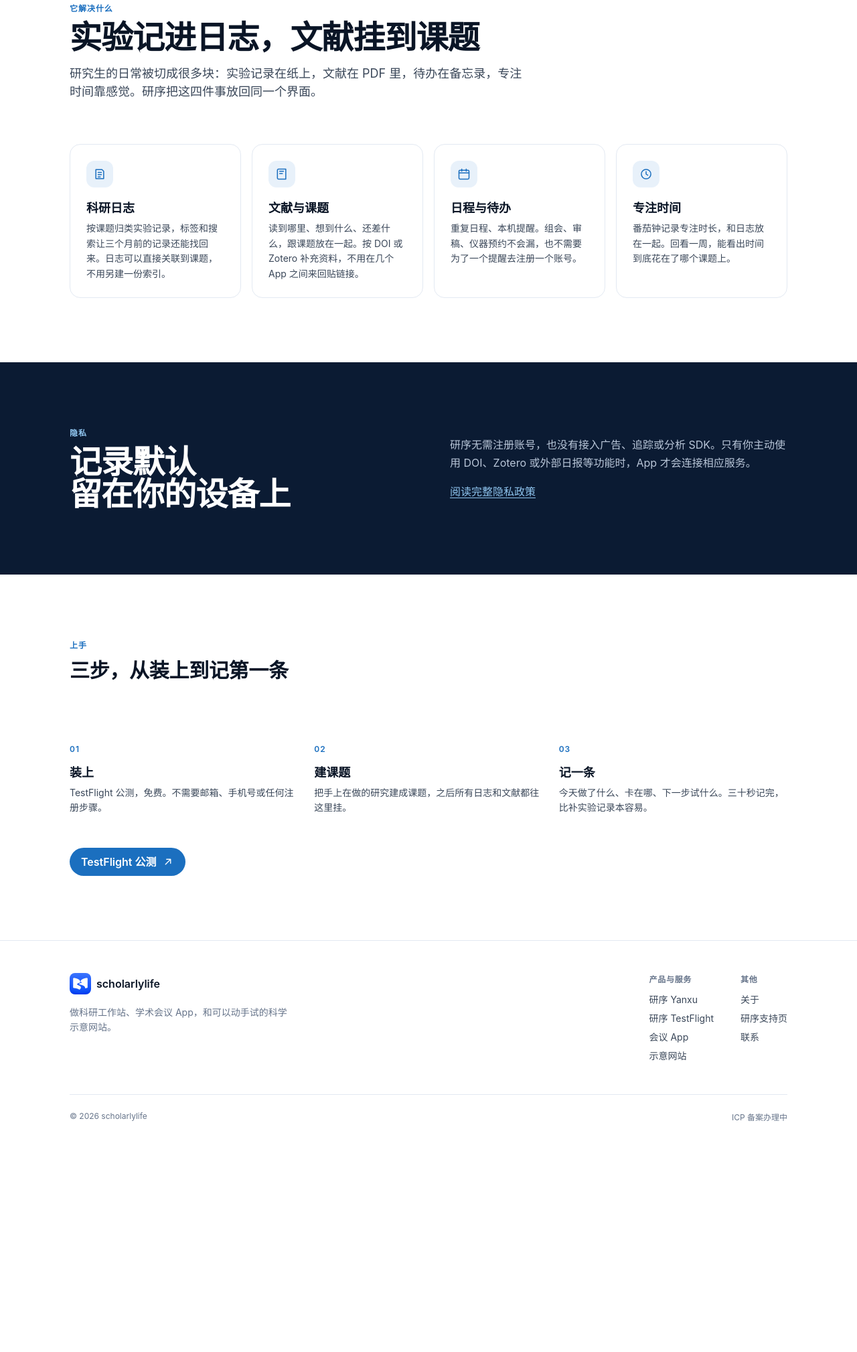
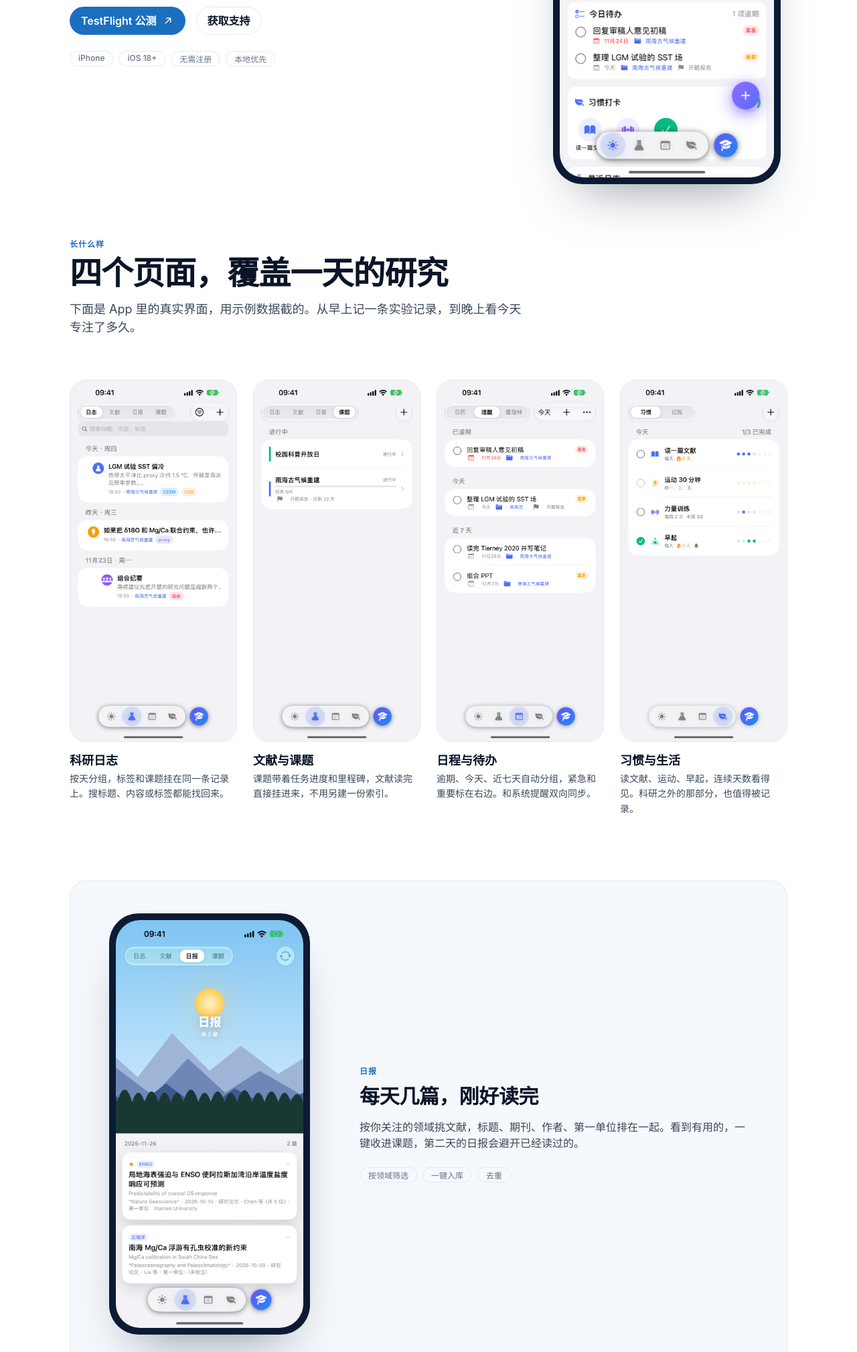
Before and after one commit to Brian-jiangz/scholarlylife, a plain HTML site: page yanxu/index.html in a window 1280 px wide. Shown: the part 585-2604 px from the top of the page at 67% size. Before the commit the page ends 2325 px from the top, so only its background shows below. Drawn offline with Linux system fonts and the light colour scheme.

Commit message:
Add real Yanxu screenshots and rebuild the Yanxu page around them

```diff
--- a/styles.css
+++ b/styles.css
@@ -18,6 +18,7 @@ a{color:inherit;text-decoration:none}
 .heading-1{font-size:60px;line-height:1;font-weight:600;letter-spacing:-.025em}
 .heading-2{font-size:48px;line-height:1;font-weight:600;letter-spacing:-.02em}
 .heading-3{font-size:30px;line-height:1.2;font-weight:600;letter-spacing:-.01em}
+.heading-1,.heading-2,.heading-3{word-break:keep-all;overflow-wrap:anywhere}
 .title-2{font-size:18px;line-height:1.55;font-weight:500}
 .title-5{font-size:12px;line-height:1.33;font-weight:500}
 .body-3{font-size:16px;line-height:1.5}
@@ -370,5 +371,47 @@ details p{margin-top:var(--s-100);font-size:14px;line-height:1.7;color:var(--ink
 @media (max-width:1100px){.feature-cards4{grid-template-columns:repeat(2,minmax(0,1fr))}}
 @media (max-width:600px){.feature-cards4{grid-template-columns:minmax(0,1fr)}}
 @media (max-width:600px){.case-stats-inline{grid-template-columns:minmax(0,1fr)}}
+
+/* Yanxu product page */
+.hero-split .hero-split-grid{
+  max-width:1120px;
+  display:grid;
+  grid-template-columns:minmax(0,1fr) 360px;
+  gap:var(--s-800);
+  align-items:center;
+}
+.device{width:100%;max-width:340px;margin:0 auto;padding:10px;border-radius:44px;
+  background:#0B1B33;box-shadow:0 40px 80px -40px rgba(11,27,51,.5)}
+.device img{width:100%;display:block;border-radius:36px}
+.device.small{max-width:300px}
+
+.shots4{display:grid;grid-template-columns:repeat(4,minmax(0,1fr));gap:var(--s-300)}
+.shot-card{margin:0;display:flex;flex-direction:column;gap:var(--s-200)}
+.shot-card img{width:100%;border-radius:24px;border:1px solid var(--line);background:#fff}
+.shot-card h3{font-size:18px;line-height:1.3;font-weight:600;margin-bottom:var(--s-50)}
+.shot-card p{font-size:14px;line-height:1.6;color:var(--ink-2)}
+
+.digest-band{display:grid;grid-template-columns:320px minmax(0,1fr);gap:var(--s-700);
+  align-items:center;background:var(--bg-2);border:1px solid var(--line);
+  border-radius:24px;padding:var(--s-600)}
+
+@media (max-width:1100px){.shots4{grid-template-columns:repeat(2,minmax(0,1fr))}}
+@media (max-width:900px){
+  .hero-split .hero-split-grid{grid-template-columns:minmax(0,1fr);gap:var(--s-600)}
+  .digest-band{grid-template-columns:minmax(0,1fr);gap:var(--s-500);padding:var(--s-400)}
+}
+@media (max-width:700px){
+  .shots4{
+    display:flex;
+    gap:var(--s-200);
+    overflow-x:auto;
+    scroll-snap-type:x mandatory;
+    -webkit-overflow-scrolling:touch;
+    margin:0 calc(-1 * var(--s-300));
+    padding:0 var(--s-300) var(--s-75);
+  }
+  .shot-card{flex:0 0 78%;scroll-snap-align:start}
+  .shot-card img{border-radius:20px}
+}
 @media (min-width:901px){.case-teaser{grid-template-columns:.86fr 1.14fr}}
 .trio-top img.mark-wide{background:#fff;border:1px solid var(--line);padding:6px;object-fit:contain}
--- a/yanxu/index.html
+++ b/yanxu/index.html
@@ -4,7 +4,10 @@
 <meta charset="utf-8">
 <meta name="viewport" content="width=device-width, initial-scale=1">
 <title>研序 Yanxu — 科研工作站 · scholarlylife</title>
-<meta name="description" content="研序把科研日志、文献、课题、待办、日程和专注时间放在一起。iPhone 原生 App，无需注册，本地优先。">
+<meta name="description" content="研序把科研日志、文献、日报、课题、待办、日程和专注时间放在一起。iPhone 原生 App，无需注册，本地优先。">
+<meta property="og:title" content="研序 Yanxu — 把科研和生活，排成序">
+<meta property="og:description" content="科研日志、文献日报、课题、日程、习惯，一个 App。TestFlight 公测中。">
+<meta property="og:image" content="https://brian-jiangz.github.io/scholarlylife/assets/yanxu/today.png">
 <link rel="icon" href="../assets/yanxu-icon.png">
 <link rel="stylesheet" href="../styles.css">
 </head>
@@ -23,11 +26,12 @@
   </div>
 </nav>
 
-<header class="page-hero">
-  <div class="wrap">
+<header class="page-hero hero-split">
+  <div class="wrap hero-split-grid">
+    <div>
       <span class="eyebrow">研序 Yanxu · 科研工作站</span>
       <h1 class="heading-1">把科研和生活，<br>排成序</h1>
-    <p class="lede">科研日志、文献、课题、待办、日程和专注时间，放在一个地方。研究不是一堆散落的笔记，而是「我在做什么」和「我接下来要做什么」。</p>
+      <p class="lede">科研日志、文献日报、课题、待办、日程和专注时间，放在一个地方。研究不是一堆散落的笔记，而是「我在做什么」和「我接下来要做什么」。</p>
       <div class="hero-actions">
         <a class="btn btn-primary" href="https://testflight.apple.com/join/vVqqX2XB" target="_blank" rel="noopener">
           TestFlight 公测
@@ -40,37 +44,69 @@
         <span class="tag">无需注册</span><span class="tag">本地优先</span>
       </div>
     </div>
+    <div class="device reveal">
+      <img src="../assets/yanxu/today.png" alt="研序首页：今日日程、待办和习惯打卡">
+    </div>
+  </div>
 </header>
 
 <section style="padding-top:0">
   <div class="wrap">
     <div class="sec-head reveal">
-      <div class="kicker">它解决什么</div>
-      <h2 class="heading-2">实验记进日志，文献挂到课题</h2>
-      <p>研究生的日常被切成很多块：实验记录在纸上，文献在 PDF 里，待办在备忘录，专注时间靠感觉。研序把这四件事放回同一个界面。</p>
+      <div class="kicker">长什么样</div>
+      <h2 class="heading-2">四个页面，覆盖一天的研究</h2>
+      <p>下面是 App 里的真实界面，用示例数据截的。从早上记一条实验记录，到晚上看今天专注了多久。</p>
     </div>
 
-    <div class="feature-cards4">
-      <article class="fcard reveal">
-        <div class="card-ico"><svg viewBox="0 0 24 24" fill="none" stroke="currentColor" stroke-width="1.8" stroke-linecap="round" stroke-linejoin="round"><path d="M5 4h11l3 3v13H5z"/><path d="M9 9h6M9 13h6M9 17h4"/></svg></div>
-        <h4>科研日志</h4>
-        <p>按课题归类实验记录，标签和搜索让三个月前的记录还能找回来。日志可以直接关联到课题，不用另建一份索引。</p>
-      </article>
-      <article class="fcard reveal">
-        <div class="card-ico"><svg viewBox="0 0 24 24" fill="none" stroke="currentColor" stroke-width="1.8" stroke-linecap="round" stroke-linejoin="round"><path d="M4 19V5a2 2 0 0 1 2-2h13v18H6a2 2 0 0 1-2-2Z"/><path d="M8 7h7M8 11h5"/></svg></div>
-        <h4>文献与课题</h4>
-        <p>读到哪里、想到什么、还差什么，跟课题放在一起。按 DOI 或 Zotero 补充资料，不用在几个 App 之间来回贴链接。</p>
-      </article>
-      <article class="fcard reveal">
-        <div class="card-ico"><svg viewBox="0 0 24 24" fill="none" stroke="currentColor" stroke-width="1.8" stroke-linecap="round" stroke-linejoin="round"><rect x="3" y="5" width="18" height="16" rx="2"/><path d="M3 10h18M8 3v4M16 3v4"/></svg></div>
-        <h4>日程与待办</h4>
-        <p>重复日程、本机提醒。组会、审稿、仪器预约不会漏，也不需要为了一个提醒去注册一个账号。</p>
-      </article>
-      <article class="fcard reveal">
-        <div class="card-ico"><svg viewBox="0 0 24 24" fill="none" stroke="currentColor" stroke-width="1.8" stroke-linecap="round" stroke-linejoin="round"><circle cx="12" cy="12" r="8.5"/><path d="M12 7.5V12l3 2"/></svg></div>
-        <h4>专注时间</h4>
-        <p>番茄钟记录专注时长，和日志放在一起。回看一周，能看出时间到底花在了哪个课题上。</p>
-      </article>
+    <div class="shots4">
+      <figure class="shot-card reveal">
+        <img src="../assets/yanxu/logs.png" alt="科研日志列表">
+        <figcaption>
+          <h3>科研日志</h3>
+          <p>按天分组，标签和课题挂在同一条记录上。搜标题、内容或标签都能找回来。</p>
+        </figcaption>
+      </figure>
+      <figure class="shot-card reveal">
+        <img src="../assets/yanxu/projects.png" alt="课题列表与进度">
+        <figcaption>
+          <h3>文献与课题</h3>
+          <p>课题带着任务进度和里程碑，文献读完直接挂进来，不用另建一份索引。</p>
+        </figcaption>
+      </figure>
+      <figure class="shot-card reveal">
+        <img src="../assets/yanxu/reminders.png" alt="提醒事项：逾期、今天、近七天">
+        <figcaption>
+          <h3>日程与待办</h3>
+          <p>逾期、今天、近七天自动分组，紧急和重要标在右边。和系统提醒双向同步。</p>
+        </figcaption>
+      </figure>
+      <figure class="shot-card reveal">
+        <img src="../assets/yanxu/habits.png" alt="习惯打卡：读文献、运动、早起">
+        <figcaption>
+          <h3>习惯与生活</h3>
+          <p>读文献、运动、早起，连续天数看得见。科研之外的那部分，也值得被记录。</p>
+        </figcaption>
+      </figure>
+    </div>
+  </div>
+</section>
+
+<section style="padding-top:0">
+  <div class="wrap">
+    <div class="digest-band reveal">
+      <div class="device small">
+        <img src="../assets/yanxu/digest.png" alt="研序日报：每日精选文献">
+      </div>
+      <div>
+        <div class="kicker">日报</div>
+        <h3 class="heading-3">每天几篇，刚好读完</h3>
+        <p class="body-3" style="margin-top:var(--s-200);color:var(--ink-2)">按你关注的领域挑文献，标题、期刊、作者、第一单位排在一起。看到有用的，一键收进课题，第二天的日报会避开已经读过的。</p>
+        <div class="pill-list" style="margin-top:var(--s-300)">
+          <span class="tag">按领域筛选</span>
+          <span class="tag">一键入库</span>
+          <span class="tag">去重</span>
+        </div>
+      </div>
     </div>
   </div>
 </section>
@@ -96,7 +132,7 @@
     </div>
     <div class="steps4">
       <div class="step reveal"><h3>装上</h3><p>TestFlight 公测，免费。不需要邮箱、手机号或任何注册步骤。</p></div>
-      <div class="step reveal"><h3>建课题</h3><p>把手上在做的研究建成课题，之后所有日志和文献都往这里挂。</p></div>
+      <div class="step reveal"><h3>建课题</h3><p>把手上在做的研究建成课题，之后所有日志、文献和待办都往这里挂。</p></div>
       <div class="step reveal"><h3>记一条</h3><p>今天做了什么、卡在哪、下一步试什么。三十秒记完，比补实验记录本容易。</p></div>
     </div>
     <div class="reveal" style="margin-top:var(--s-600)">
```
Also changed, not shown: assets/yanxu/digest.png (added), assets/yanxu/habits.png (added), assets/yanxu/logs.png (added), assets/yanxu/projects.png (added), assets/yanxu/reminders.png (added), assets/yanxu/today.png (added), 2 other files. Lines whose indentation alone changed are shown as unchanged.
